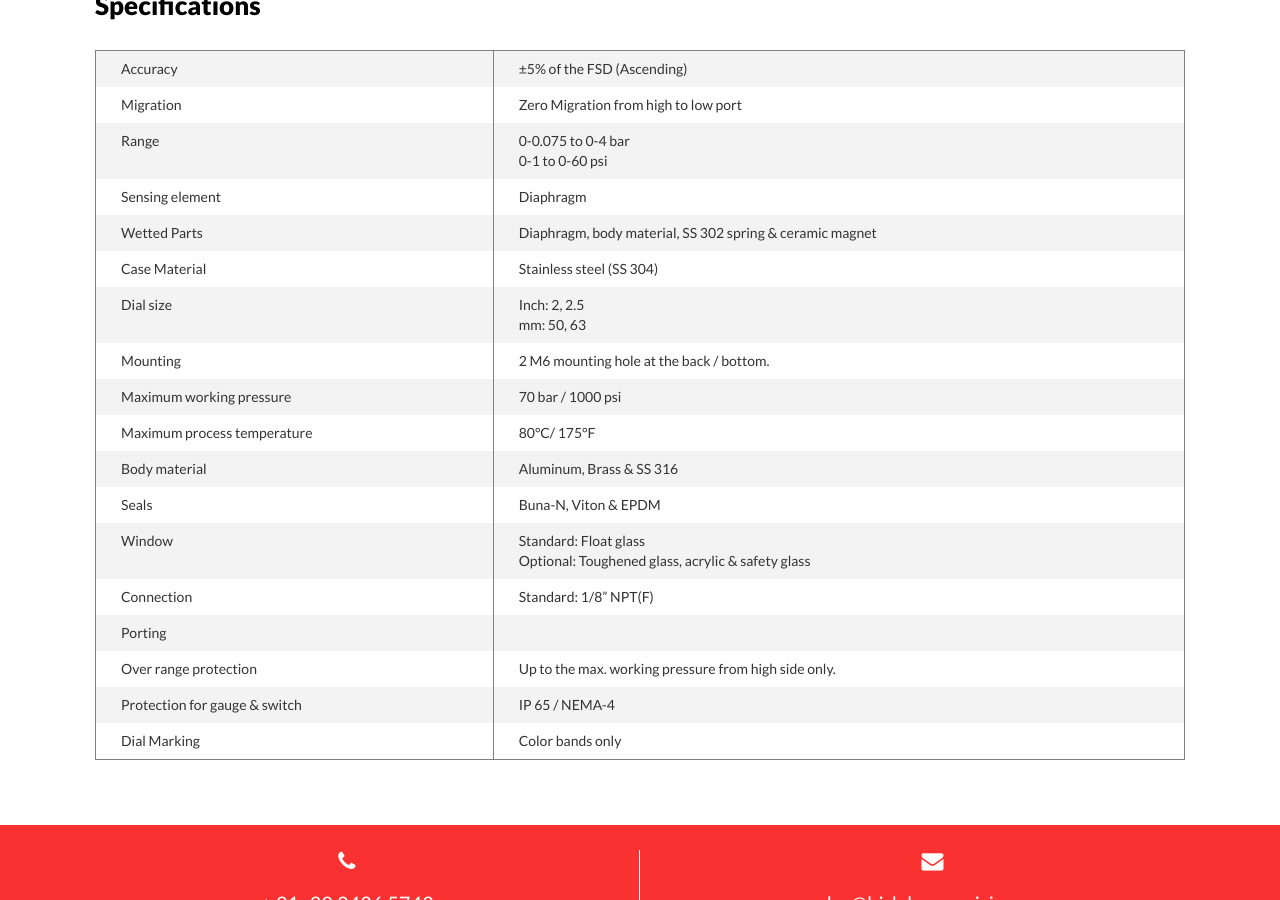
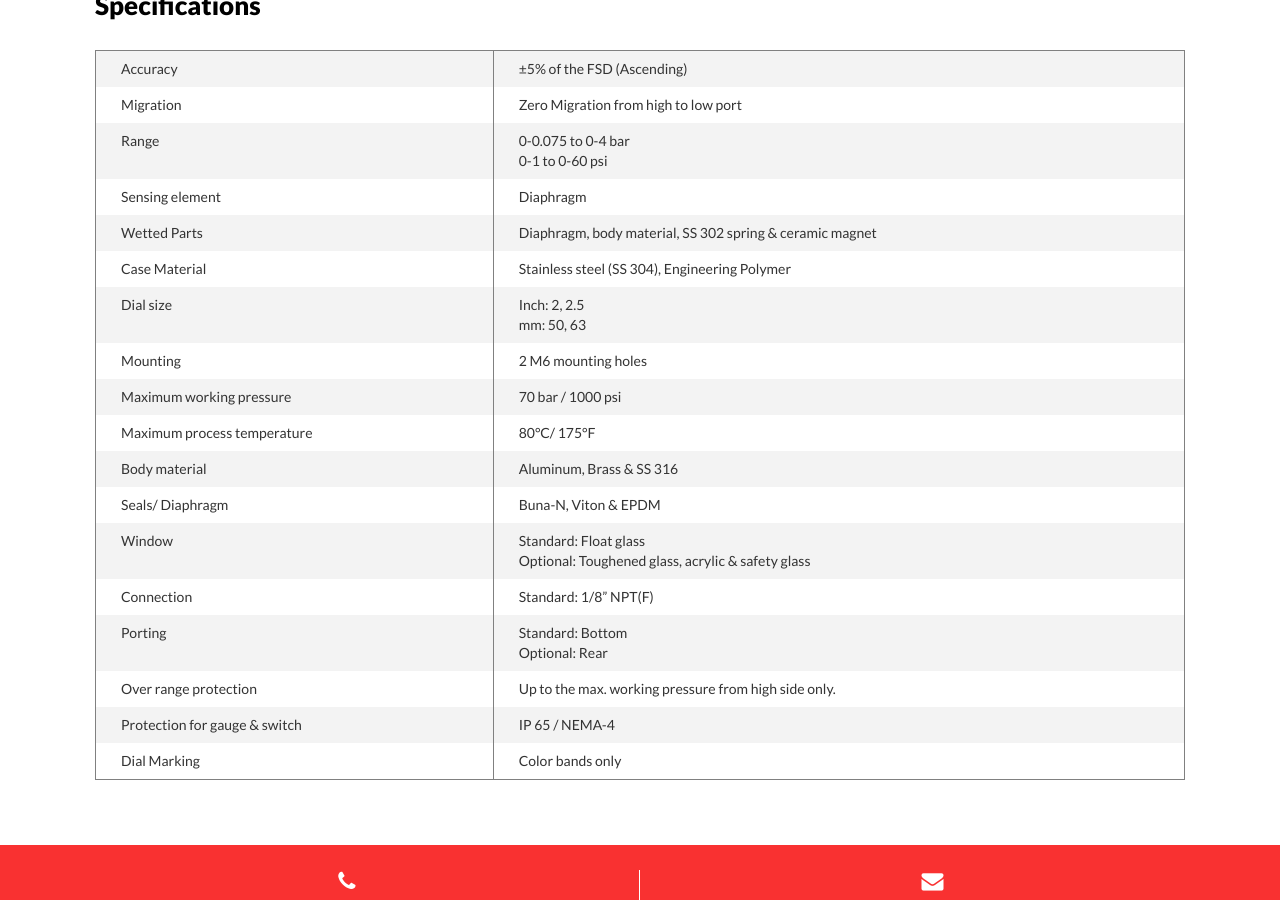
Before and after one commit to hirlekarprecision/hirlekarprecision.github.io, a Jekyll site: the page built from _products/diaphragm/320-dgc/index.html, in a window 1280 px wide and 900 px high, scrolled down 867 px. Built offline with Jekyll 4.4.1, drawn with Linux system fonts in a browser that asks for light colours.

Commit message:
DGC320 - Changed product page specifications to match with new data sheet.

```diff
--- a/_products/diaphragm/320-dgc/index.html
+++ b/_products/diaphragm/320-dgc/index.html
@@ -23,20 +23,20 @@ specs:
   - name: Wetted Parts
     value: Diaphragm, body material, SS 302 spring & ceramic magnet
   - name: Case Material
-    value: Stainless steel (SS 304)
+    value: Stainless steel (SS 304), Engineering Polymer
   - name: Dial size
     value: |
       Inch: 2, 2.5
       mm: 50, 63
   - name: Mounting
-    value: 2 M6 mounting hole at the back / bottom.
+    value: 2 M6 mounting holes
   - name: Maximum working pressure
     value: 70 bar / 1000 psi
   - name: Maximum process temperature
     value: 80°C/ 175°F
   - name: Body material
     value: Aluminum, Brass & SS 316
-  - name: Seals
+  - name: Seals/ Diaphragm
     value: Buna-N, Viton & EPDM
   - name: Window
     value: |
@@ -47,8 +47,8 @@ specs:
       Standard: 1/8” NPT(F)
   - name: Porting
     value: |
-    Standard: Bottom
-    Optional: Rear
+      Standard: Bottom
+      Optional: Rear
   - name: Over range protection
     value: Up to the max. working pressure from high side only.
   - name: Protection for gauge & switch
```
